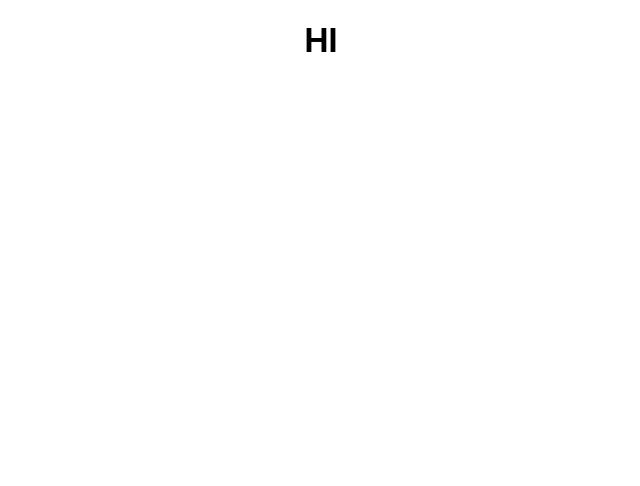
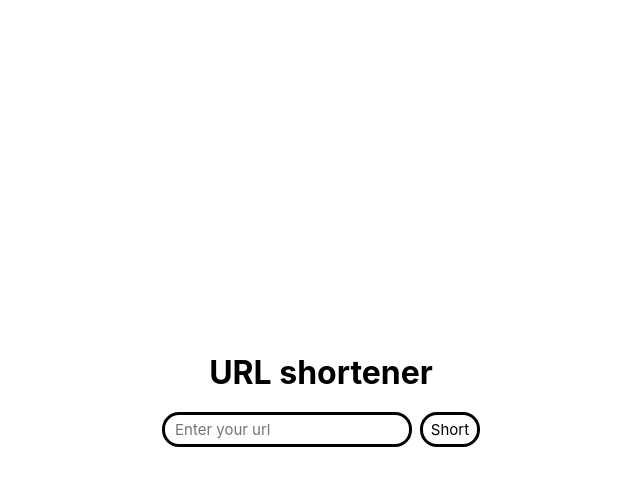
Before and after one commit to fearsd/url_shortener_front, a React (Create React App) app: page / in a window 1280 px wide. Shown: the top 486 px of the page, without its empty margins (319-959 px from the left). Built offline with nearby package versions, Linux system fonts and the light colour scheme.

Commit message:
adds css styles

```diff
--- a/src/App.css
+++ b/src/App.css
@@ -1,12 +1,67 @@
 body {
+  box-sizing: border-box;
   margin: 0;
   font-family: -apple-system, BlinkMacSystemFont, 'Segoe UI', 'Roboto', 'Oxygen',
     'Ubuntu', 'Cantarell', 'Fira Sans', 'Droid Sans', 'Helvetica Neue',
     sans-serif;
   -webkit-font-smoothing: antialiased;
   -moz-osx-font-smoothing: grayscale;
+  min-width: 100vw;
+  min-height: 100vh;
+  display: flex;
+  flex-direction: column;
+  justify-content: center;
+  align-items: center;
 }
 
 .App {
   text-align: center;
 }
+
+h1 {
+  margin: 0;
+}
+
+form {
+  margin-top: 20px;
+}
+
+input {
+  padding: 0;
+  padding-left: 10px;
+  width: 250px;
+  height: 35px;
+  font-family: -apple-system, BlinkMacSystemFont, 'Segoe UI', 'Roboto', 'Oxygen',
+    'Ubuntu', 'Cantarell', 'Fira Sans', 'Droid Sans', 'Helvetica Neue',
+    sans-serif;
+  border: 3px solid black;
+  border-radius: 17px;
+  outline: none;
+  font-size: 15px;
+  box-sizing: border-box;
+  text-align: left;
+}
+
+input:hover, button:hover {
+  border: 3px solid grey;
+  color: grey;
+}
+
+button {
+  width: 60px;
+  height: 35px;
+  background-color: white;
+  border: 3px solid black;
+  border-radius: 17px;
+  font-family: -apple-system, BlinkMacSystemFont, 'Segoe UI', 'Roboto', 'Oxygen',
+    'Ubuntu', 'Cantarell', 'Fira Sans', 'Droid Sans', 'Helvetica Neue',
+    sans-serif;
+    font-size: 15px;
+  margin-left: 8px;
+  outline: none;
+}
+
+#url {
+  display: none;
+  margin-top: 15px;
+}
--- a/src/App.js
+++ b/src/App.js
@@ -1,10 +1,39 @@
 import React, {Component} from 'react';
 import './App.css';
+
 class App extends Component {
+
+  constructor(props) {
+    super(props)
+    this.state = {
+      url: '',
+      shortUrl: ''
+    }
+  }
+
+  handleUrlChange(e) {
+    this.setState({url: e.target.value})
+  }
+
+  shortUrl = (e) => {
+    e.preventDefault()
+    let div = document.getElementById('url')
+    div.style.display = 'block'
+    div.children[0].href = this.state.url
+    div.children[0].innerText = this.state.url
+  }
+
   render() {
     return (
       <div className="App">
-        <h1>HI</h1>
+        <h1>URL shortener</h1>
+        <form>
+          <input type="text" value={this.state.url} onInput={(e) => this.handleUrlChange(e)} placeholder="Enter your url"></input>
+          <button onClick={(e) => this.shortUrl(e)}>Short</button>
+        </form>
+        <div id="url">
+          <a href=''>{this.state.shortUrl}</a>
+        </div>
       </div>
     )
   }
```
